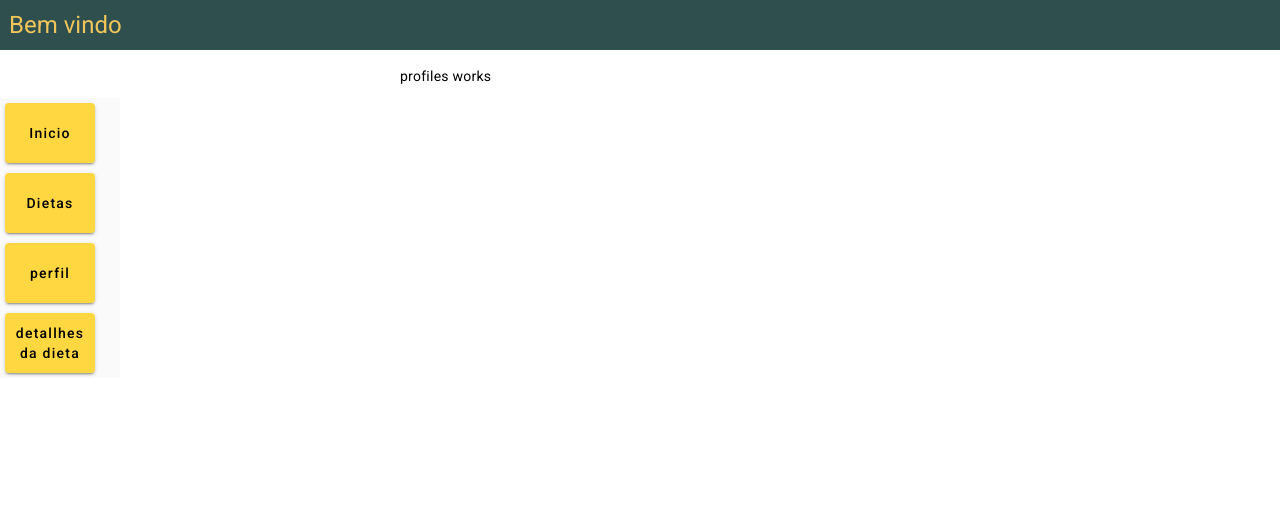
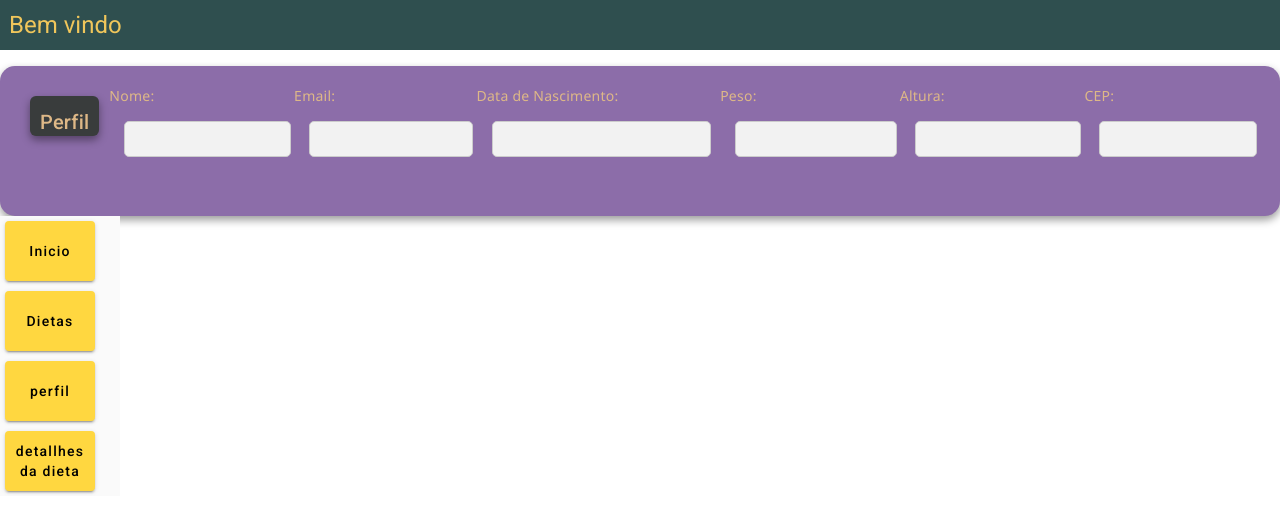
Before and after one commit to Deivis1909/keepHealth, an Angular app: page /home/perfil in a window 1280 px wide. Shown: the top 532 px of the page. Built offline with nearby package versions, Linux system fonts and the light colour scheme.

Commit message:
component de perfil add , e css do details tbm

```diff
--- a/src/app/app.routes.ts
+++ b/src/app/app.routes.ts
@@ -15,10 +15,12 @@ export const routes: Routes = [
     {path:"diet",component:DietasComponent},
     {path:"perfil",component:ProfileComponent},
 
-    {path:"inicial",component:InicioComponent}
+    {path:"inicial",component:InicioComponent},
+
 
   ]},
   {path:"cadastro",component:CadastroComponent},
-  { path: 'food-details/:id', component: DietDetailComponent }
+  { path: 'food-details/:id', component: DietDetailComponent },
+
 
 ];
--- a/src/app/components/diet-detail/diet-detail.component.css
+++ b/src/app/components/diet-detail/diet-detail.component.css
@@ -1,4 +1,25 @@
-.conteudo{
-  margin-left: 400px;
+.item-container {
+  border: 2px solid #8A2BE2; /* Borda do conteúdo */
+  border-radius: 10px; /* Cantos arredondados */
+  padding: 20px; /* Espaçamento interno */
+  box-shadow: 0 4px 8px rgba(0, 0, 0, 0.4); /* Sombreamento forte */
+  background-color: #D8BFD8; /* Cor lilás fraca de fundo */
+  margin-bottom: 20px; /* Margem inferior */
+}
 
+.item-container h2 {
+  color: #8A2BE2; /* Cor lilás para o título */
 }
+.item-container p{
+color:#8A2BE2;
+background-color: burlywood;
+border-radius: 7px;
+padding:10px;
+box-shadow: 0 4px 8px rgba(0, 0, 0, 0.4); /* Sombreamento forte */
+}
+.item-container img {
+  width: 90%; /* Largura de 100% do container */
+  height: 400px; /* Altura fixa de 400 pixels */
+  object-fit: cover; /* Redimensionar a imagem mantendo a proporção e preenchendo a área */
+  border-radius: 10px; /* Cantos arredondados */
+}
--- a/src/app/components/diet-detail/diet-detail.component.html
+++ b/src/app/components/diet-detail/diet-detail.component.html
@@ -1,4 +1,4 @@
-<div *ngIf="foodItem">
+<div class="item-container" *ngIf="foodItem">
   <h2>{{ foodItem.name }}</h2>
   <p>{{ foodItem.description }}</p>
   <p>Calorias: {{ foodItem.qttCalories }}</p>
--- a/src/app/components/profile/profile.component.css
+++ b/src/app/components/profile/profile.component.css
@@ -1,4 +1,46 @@
-.conteudo{
-  margin-left: 400px;
+.profile-container {
+  background-color: #8c6da9; /* Cor lilás de fundo */
+  padding: 20px;
+  border-radius: 15px; /* Bordas arredondadas */
+  box-shadow: 0 4px 8px rgba(0, 0, 0, 0.4); /* Sombreamento forte */
+  font-family: 'Segoe UI', Tahoma, Geneva, Verdana, sans-serif; /* Fonte bonita */
+  display:flex;
+}
+
+.form-group {
+  margin-bottom: 20px;
+}
+
+label {
+  color: burlywood; /* Amarelo */
+}
+
+input[type="text"],
+input[type="email"] {
+  width: 90%;
+  height:40%;
+  padding: 10px;
+  border-radius: 5px;
+  border: 1px solid #ccc;
+  background-color: #fff;
+  box-sizing: border-box;
+  font-size: 16px;
+  color: #333;
+  margin:15px;
+}
+
+input[type="text"]:disabled,
+input[type="email"]:disabled {
+  background-color: #f2f2f2;
+  cursor: not-allowed;
+}
+h2{
+  color:burlywood;
+  background-color: rgb(57, 60, 60);
+  box-shadow: 0 4px 8px rgba(0, 0, 0, 0.4); /* Sombreamento forte */
+  border-radius:6px;
+  padding:10px;
+  margin:10px;
+  height: 20px;
 
 }
--- a/src/app/components/profile/profile.component.html
+++ b/src/app/components/profile/profile.component.html
@@ -1,4 +1,33 @@
-<div class="conteudo">
+<div class="profile-container">
+  <h2>Perfil</h2>
 
-  <p>profiles works</p>
+  <div class="form-group">
+    <label for="nome">Nome:</label>
+    <input type="text" id="nome" [value]="profile?.get('nome')?.value || ''" disabled>
+  </div>
+
+  <div class="form-group">
+    <label for="email">Email:</label>
+    <input type="email" id="email" [value]="profile?.get('email')?.value || ''" disabled>
+  </div>
+
+  <div class="form-group">
+    <label for="dataNascimento">Data de Nascimento:</label>
+    <input type="text" id="dataNascimento" [value]="profile?.get('dataNasimento')?.value || ''" disabled>
+  </div>
+
+  <div class="form-group">
+    <label for="peso">Peso:</label>
+    <input type="text" id="peso" [value]="profile?.get('peso')?.value || ''" disabled>
+  </div>
+
+  <div class="form-group">
+    <label for="altura">Altura:</label>
+    <input type="text" id="altura" [value]="profile?.get('altura')?.value || ''" disabled>
+  </div>
+
+  <div class="form-group">
+    <label for="cep">CEP:</label>
+    <input type="text" id="cep" [value]="profile?.get('cep')?.value || ''" disabled>
+  </div>
 </div>
--- a/src/app/components/profile/profile.component.ts
+++ b/src/app/components/profile/profile.component.ts
@@ -1,4 +1,5 @@
-import { Component } from '@angular/core';
+import { Component, OnInit } from '@angular/core';
+import { FormGroup, FormControl } from '@angular/forms';
 
 @Component({
   selector: 'app-profile',
@@ -7,6 +8,42 @@ import { Component } from '@angular/core';
   templateUrl: './profile.component.html',
   styleUrl: './profile.component.css'
 })
-export class ProfileComponent {
+export class ProfileComponent implements OnInit {
+  profile: FormGroup | undefined;
+  storedUser: string | null;
 
+  constructor() {
+    this.storedUser = localStorage.getItem('usuarioCriado');
+  }
+
+  ngOnInit(): void {
+    // Inicializando o formulário com os mesmos campos do formulário de cadastro
+    this.profile = new FormGroup({
+      nome: new FormControl(''),
+      email: new FormControl(''),
+      dataNasimento: new FormControl(''),
+      senha: new FormControl(''),
+      confirmarSenha: new FormControl(''),
+      peso: new FormControl(''),
+      altura: new FormControl(''),
+      cep: new FormControl('')
+    });
+
+    // Carregando os dados do usuário do localStorage, se existirem
+    if (this.storedUser) {
+      const usuario = JSON.parse(this.storedUser);
+      this.profile.patchValue({
+        nome: usuario.nomeUsuario,
+        email: usuario.emailUsuario,
+        dataNasimento: usuario.dataNascimentoUsuario,
+        senha: usuario.senhaUsuario,
+        confirmarSenha: usuario.senhaUsuario,
+        peso: usuario.pesoUsuario,
+        altura: usuario.alturaUsuario,
+        cep: usuario.cepUsuario
+      });
+    }
+  }
+
+  // Não há necessidade de salvar o perfil novamente, pois ele já foi salvo durante o cadastro
 }
```
Also changed, not shown: src/app/pages/food-details/food-details.component.css (+12 -0 lines), src/app/service/andress.service.ts (+10 -1 lines).
